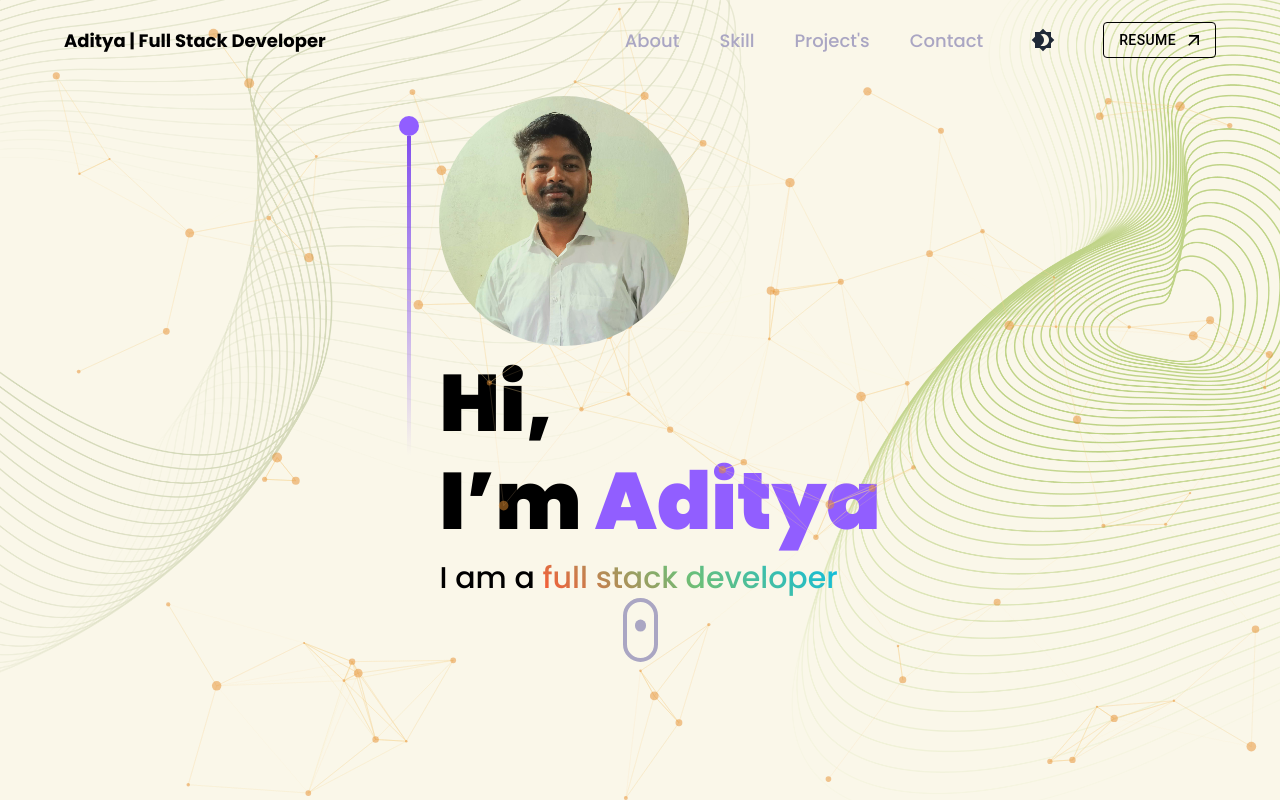
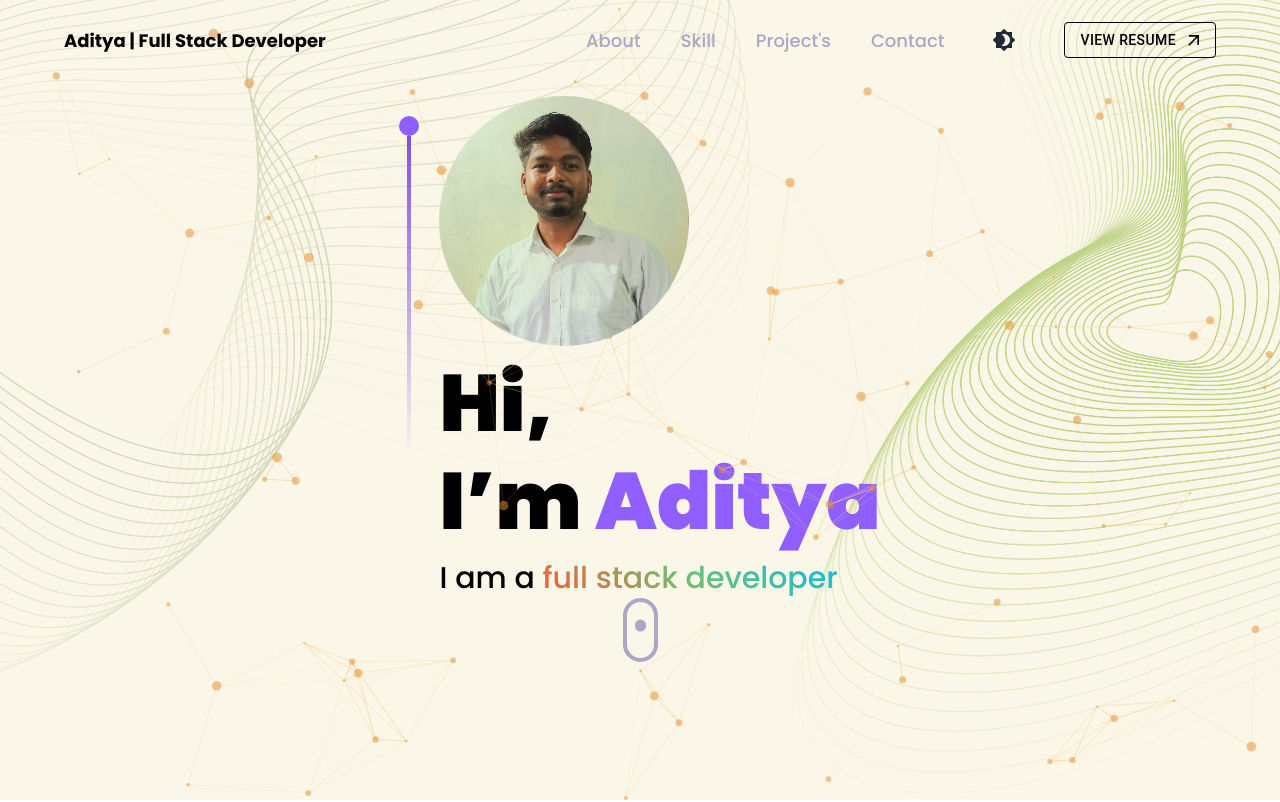
Before and after one commit to adityakachade/MyPortfolio, a React (Create React App) app: page / in a window 1280 px wide. Shown: the top 802 px of the page. Built offline with nearby package versions, Linux system fonts and the light colour scheme.

Commit message:
Profile update

```diff
--- a/src/components/Contact.jsx
+++ b/src/components/Contact.jsx
@@ -8,22 +8,11 @@ import { SectionWrapper } from '../hoc';
 import { slideIn } from '../utils/motion';
 
 const Contact = () => {
-  const downloadResume = (e) => {
-  e.preventDefault();
-  const link = document.createElement('a');
-  link.href = 'https://drive.google.com/uc?export=download&id=1A00WY0cmyn1fWhMwWF07ndFMDhtJxNfr';
-  link.setAttribute('download', 'Aditya_resume.pdf');
-  document.body.appendChild(link);
-  link.click();
-  document.body.removeChild(link);
-};
-
-
   return (
     <>
       <div className="flex flex-col-reverse gap-10 overflow-hidden md:mt-12 md:flex-row">
         <motion.div
-          variants={slideIn('left','tween',0.1,0.5)}
+          variants={slideIn('left', 'tween', 0.1, 0.5)}
           className="flex-[0.75] rounded-2xl bg-gray-100 dark:bg-tertiary p-8"
         >
           <p className={`${styles.sectionSubText} text-secondary dark:text-secondary-dark`}>
@@ -31,13 +20,23 @@ const Contact = () => {
           </p>
           <h3 className={`${styles.sectionHeadText} text-black dark:text-white`}>Contact.</h3>
           <div className="flex-center-center mt-8 flex-wrap gap-2">
-            {[{
-              icon: <Email />, href: 'mailto:kachadeaditya@gmail.com', label: 'Email'
-            },{
-              icon: <LinkedIn />, href: 'https://www.linkedin.com/in/aditya-kachade/', label: 'LinkedIn'
-            },{
-              icon: <GitHub />, href: 'https://github.com/dashboard', label: 'GitHub'
-            }].map((b,i) => (
+            {[
+              {
+                icon: <Email />,
+                href: 'mailto:kachadeaditya@gmail.com',
+                label: 'Email',
+              },
+              {
+                icon: <LinkedIn />,
+                href: 'https://www.linkedin.com/in/aditya-kachade/',
+                label: 'LinkedIn',
+              },
+              {
+                icon: <GitHub />,
+                href: 'https://github.com/adityakachade/adityakachade',
+                label: 'GitHub',
+              },
+            ].map((b, i) => (
               <Button
                 key={i}
                 component="a"
@@ -53,8 +52,9 @@ const Contact = () => {
             ))}
           </div>
         </motion.div>
+
         <motion.div
-          variants={slideIn('right','tween',0.1,0.5)}
+          variants={slideIn('right', 'tween', 0.1, 0.5)}
           className="md:h-auto md:flex-1"
         >
           <img
@@ -64,19 +64,26 @@ const Contact = () => {
           />
         </motion.div>
       </div>
+
       <div className="mb-4 ml-5">
         <h1 className="my-3 text-xl font-semibold text-black dark:text-white">
           Thanks for scrolling.
         </h1>
+        <div className="flex gap-4">
           <Button
-          onClick={downloadResume}
+            component="a"
+            href="https://drive.google.com/file/d/1vnMCHwF38C2KsyvpkvI8TuSB3qwUN5dc/view"
+            target="_blank"
+            rel="noopener noreferrer"
             variant="outlined"
             endIcon={<ArrowOutward />}
             className="!border-black dark:!border-white !text-black dark:!text-white"
           >
-          Resume
+            View Resume
           </Button>
         </div>
+      </div>
+
       <hr className="ml-2 border-secondary dark:border-secondary-dark" />
     </>
   );
--- a/src/components/Navbar.jsx
+++ b/src/components/Navbar.jsx
@@ -17,16 +17,6 @@ const Navbar = () => {
     window.addEventListener('scroll', onScroll);
     return () => window.removeEventListener('scroll', onScroll);
   }, []);
-
-  const handleResume = (e) => {
-    e.preventDefault();
-    const link = document.createElement('a');
-    link.href = 'https://drive.google.com/uc?export=download&id=1A00WY0cmyn1fWhMwWF07ndFMDhtJxNfr';
-    link.setAttribute('download', 'Aditya_resume.pdf');
-    document.body.appendChild(link);
-    link.click();
-    document.body.removeChild(link);
-  };
 
   return (
     <nav
@@ -73,12 +63,15 @@ const Navbar = () => {
 
           <li>
             <Button
-              onClick={handleResume}
+              component="a"
+              href="https://drive.google.com/file/d/1vnMCHwF38C2KsyvpkvI8TuSB3qwUN5dc/view"
+              target="_blank"
+              rel="noopener noreferrer"
               variant="outlined"
               endIcon={<ArrowOutward />}
               className="!border-black dark:!border-white !text-black dark:!text-white"
             >
-              Resume
+              View Resume
             </Button>
           </li>
         </ul>
@@ -114,14 +107,18 @@ const Navbar = () => {
                     <a href={`#${nav.id}`}>{nav.title}</a>
                   </li>
                 ))}
+
                 <li>
                   <Button
-                    onClick={handleResume}
+                    component="a"
+                    href="https://drive.google.com/file/d/1vnMCHwF38C2KsyvpkvI8TuSB3qwUN5dc/view"
+                    target="_blank"
+                    rel="noopener noreferrer"
                     variant="outlined"
                     endIcon={<ArrowOutward />}
                     className="!border-black dark:!border-white !text-black dark:!text-white w-full"
                   >
-                    Resume
+                    View Resume
                   </Button>
                 </li>
               </ul>
--- a/src/constants/index.js
+++ b/src/constants/index.js
@@ -62,7 +62,7 @@ const technologies = [
     icon: "https://mern-rajesh-portfolio.web.app/assets/tech/redux.png",
   },
   {
-    name: "Matirial UI",
+    name: "Material UI",
     icon: "https://mern-rajesh-portfolio.web.app/assets/tech/material-ui.png",
   },
 
```
Lines whose indentation alone changed are shown as unchanged.
